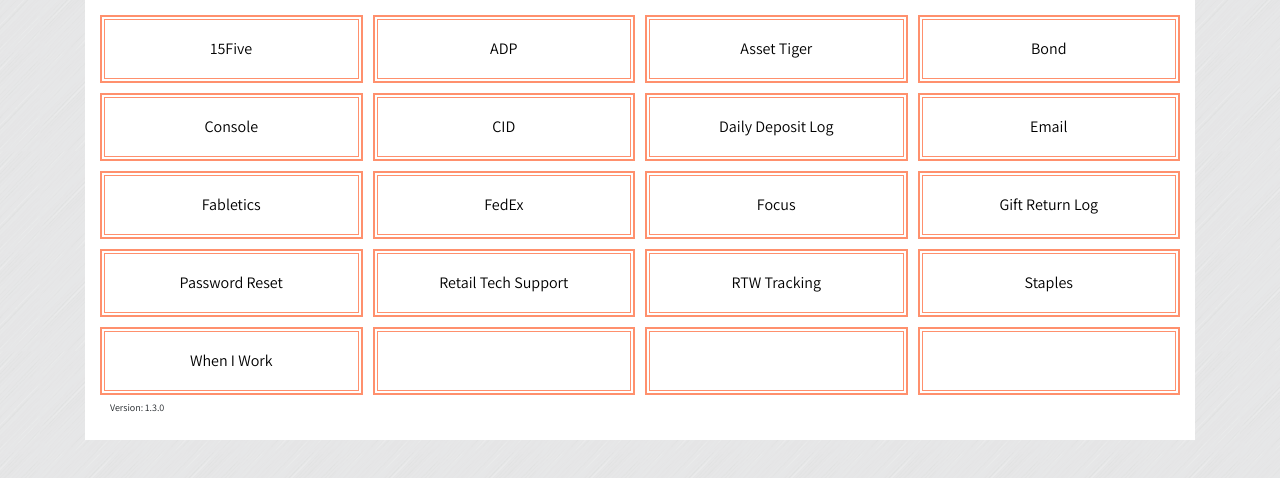
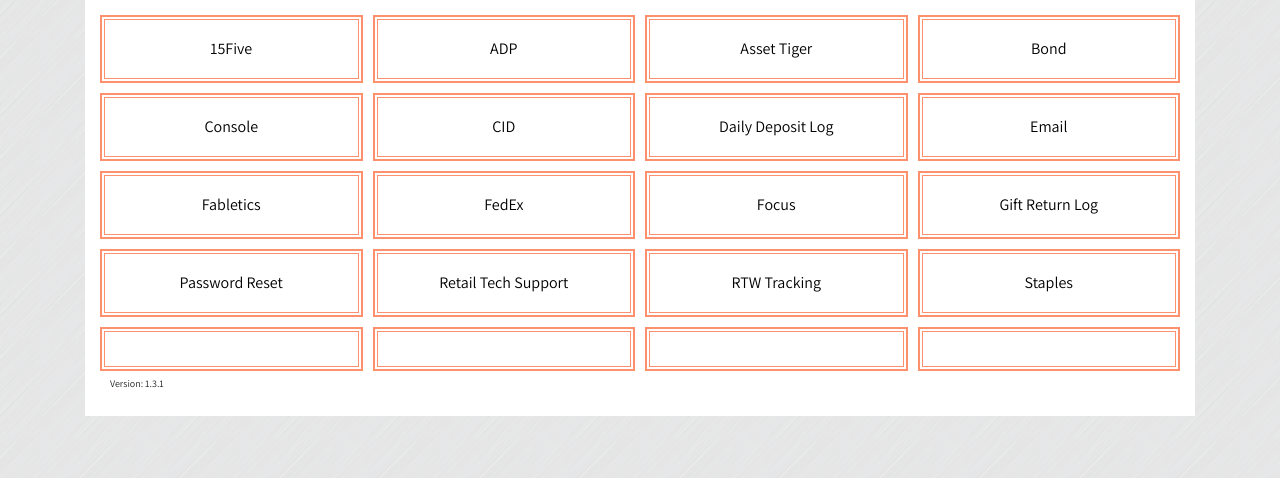
Before and after one commit to fableticsretail/savage, a plain HTML site: page index.html in a window 1280 px wide. Shown: the part 138-616 px from the top of the page. Drawn offline with nearby package versions, Linux system fonts and the light colour scheme.

Commit message:
Ver 1.3.1
Removed the When I Work link

```diff
--- a/index.html
+++ b/index.html
@@ -73,14 +73,14 @@
     <div class="col text-center"><a href="https://www.staplesadvantage.com/shop/sahome?storeId=10101">Staples</a></div>
 
     <div class="w-100"></div>
-    <div class="col text-center"><a href="https://login.wheniwork.com/">When I Work</a></div>
+    <div class="col text-center"> </div>
     <div class="col text-center"> </div>
     <div class="col text-center"> </div>
     <div class="col text-center"> </div>
 
   </div>
 
-  <div class="version">Version: 1.3.0</div>
+  <div class="version">Version: 1.3.1</div>
 
 <!-- stop editing -->
   </div>
```
